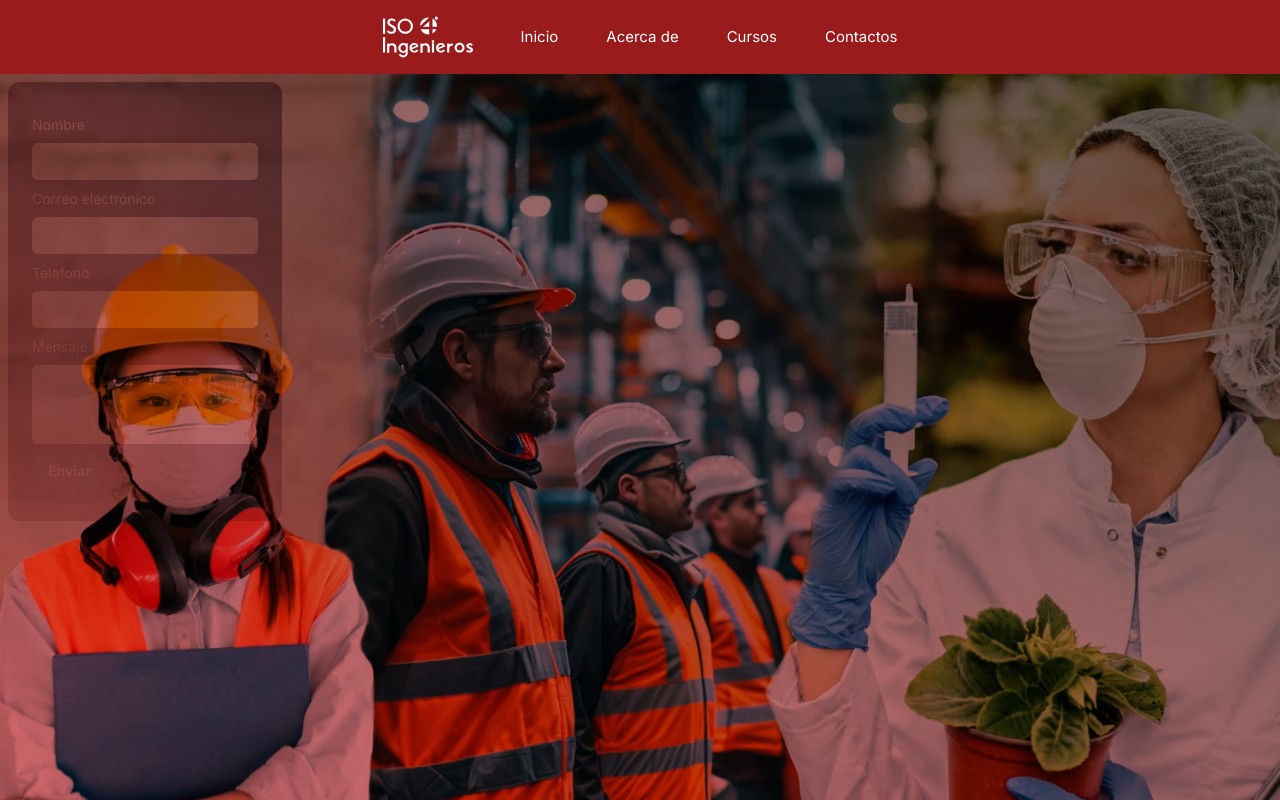
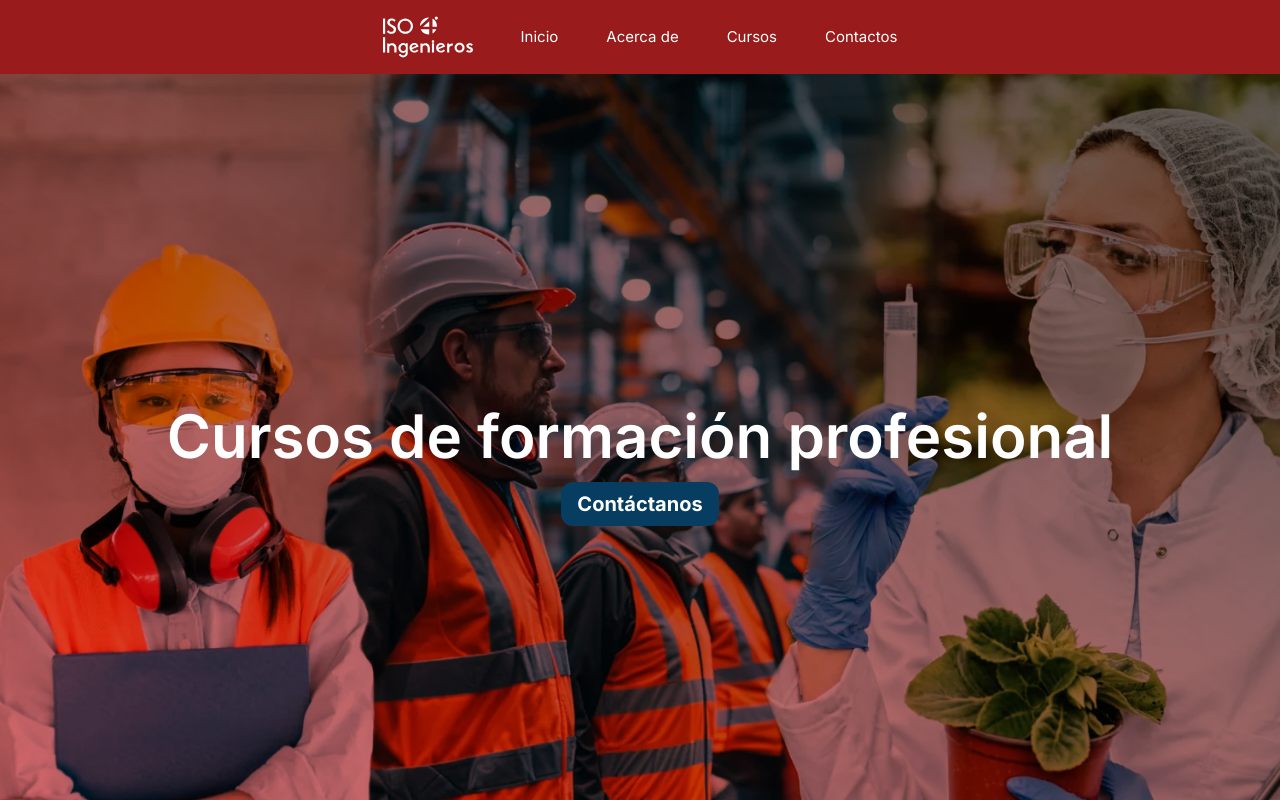
Before and after one commit to yessenia22c/iso-ingenieros-nextjs-react, a Next.js app: page / in a window 1280 px wide. Shown: the top 800 px of the page. Built offline with nearby package versions, Linux system fonts and the light colour scheme.

Commit message:
refactor: Update BannerComponent layout and add contact button functionality

```diff
--- a/src/components/MainComponent/BannerComponent.jsx
+++ b/src/components/MainComponent/BannerComponent.jsx
@@ -1,13 +1,23 @@
+'use client'
 import React from 'react'
 import { FormContacto } from '../Forms/FormContacto'
+import { useRouter } from 'next/navigation'
+
+
 
 export const BannerComponent = () => {
+  const router = useRouter()
+  const onContact = (e) => {
+    e.preventDefault()
+    router.push('/contactos')
+  }
   return (
     <>
-    <div className='flex absolute object-right'>
-      <FormContacto></FormContacto>
+    <div className='flex justify-center items-center xl:h-screen bg-gradient-to-tr from-red-400 to-[#000000a1] relative  sm:object-top'>
+      <div className='z-[12] flex-col items-center text-center justify-center absolute'>
+        <h1 className='text-center text-white  text-[22px] sm:text-4xl xl:text-6xl font-semibold'>Cursos de formación profesional</h1>
+        <button onClick={onContact} className='my-4 text-sm sm:text-xl'>Contáctanos</button>
       </div>
-    <div className='xl:h-screen bg-gradient-to-tr from-red-400 to-[#000000a1] relative  sm:object-top'>
       <img className='sm:object-top sm:object-scale-down flex w-full xl:h-screen xl:object-cover z-10 mix-blend-multiply' src="./img/Fondo.webp" alt="" />
     </div>
     </>
```
